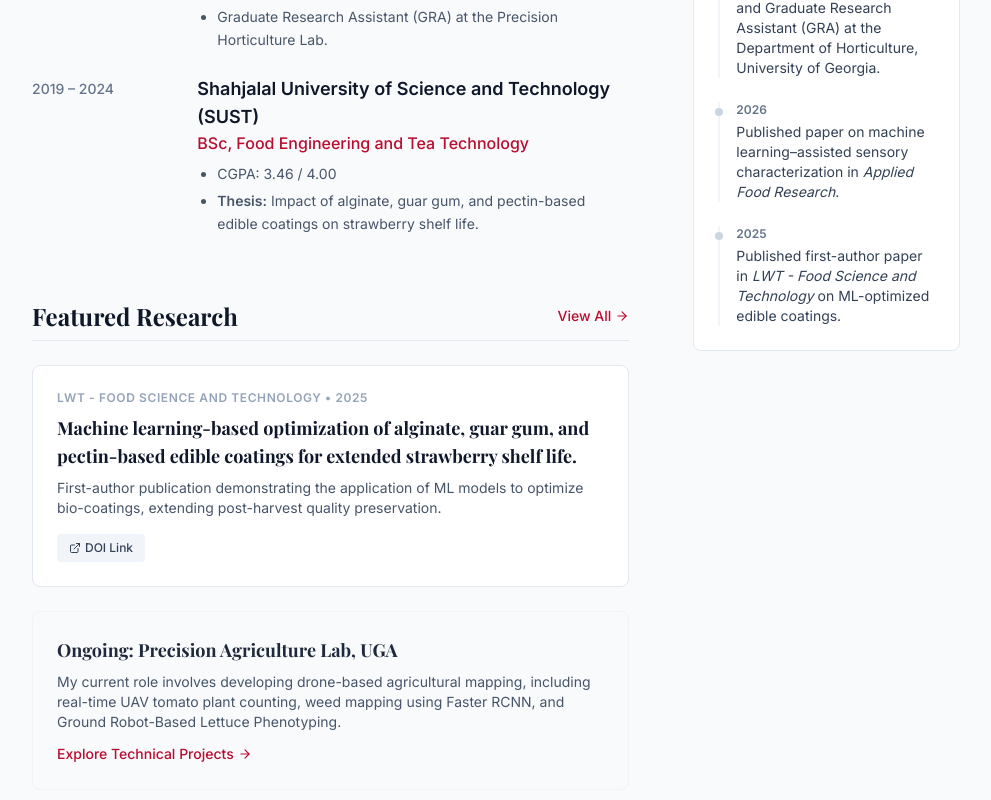
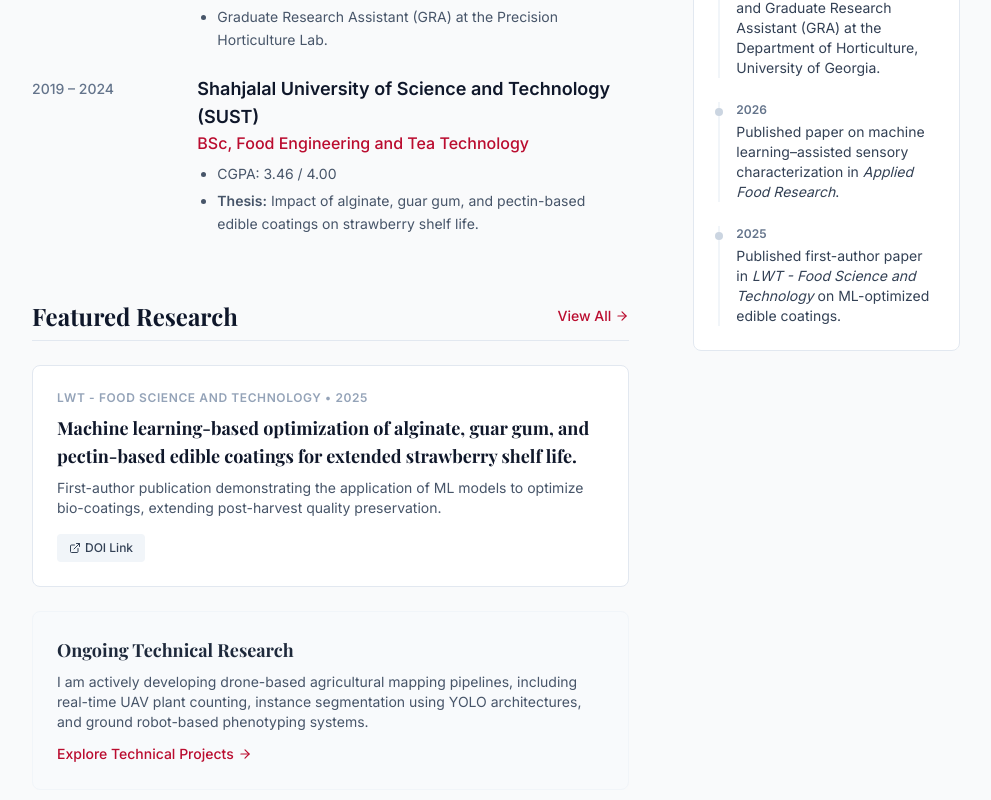
Before and after one commit to saqlineniam/saqlineniam.github.io, a React (Vite) app: page / in a window 1280 px wide. Shown: the part 729-1529 px from the top of the page, without its empty margins (144-1135 px from the left). Built offline with nearby package versions, Linux system fonts and the light colour scheme; the HTML template or start-up script is replaced by a standard one; a web font is replaced by a local one.

Commit message:
Remove UGA from ongoing research block

```diff
--- a/src/pages/Home.jsx
+++ b/src/pages/Home.jsx
@@ -127,10 +127,10 @@ const Home = () => {
                 {/* Transition Summary */}
                 <div className="bg-slate-50 border border-slate-100 rounded-lg p-6">
                   <h4 className="font-serif text-lg font-bold text-slate-800 mb-2">
-                    Ongoing: Precision Agriculture Lab, UGA
+                    Ongoing Technical Research
                   </h4>
                   <p className="text-sm text-slate-600">
-                    My current role involves developing drone-based agricultural mapping, including real-time UAV tomato plant counting, weed mapping using Faster RCNN, and Ground Robot-Based Lettuce Phenotyping.
+                    I am actively developing drone-based agricultural mapping pipelines, including real-time UAV plant counting, instance segmentation using YOLO architectures, and ground robot-based phenotyping systems.
                   </p>
                   <Link to="/projects" className="inline-flex items-center gap-1 mt-3 text-sm font-medium text-uga-red hover:underline">
                     Explore Technical Projects <ArrowRight size={14} />
--- a/src/pages/Publications.jsx
+++ b/src/pages/Publications.jsx
@@ -146,7 +146,7 @@ const Publications = () => {
           viewport={{ once: true }}
           className="mt-16 p-8 bg-slate-50 border border-slate-200 rounded-xl text-center"
         >
-          <h3 className="font-serif text-lg font-bold text-slate-900 mb-2">Current Lab Focus (UGA Tifton)</h3>
+          <h3 className="font-serif text-lg font-bold text-slate-900 mb-2">Current Independent Research</h3>
           <p className="text-slate-600 text-sm max-w-xl mx-auto">
             Currently preparing manuscripts on real-time UAV-based tomato plant counting and accurate instance re-identification of cauliflower plants using drones.
           </p>
```
